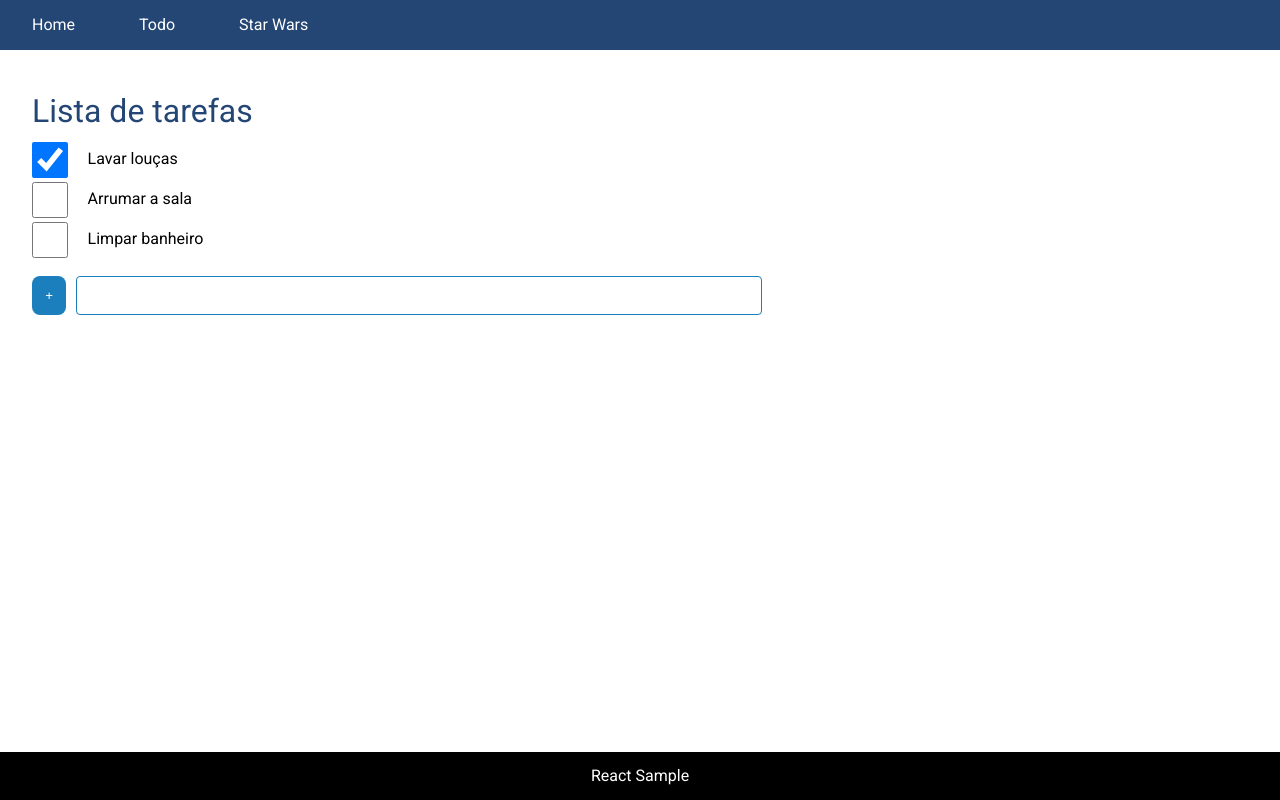
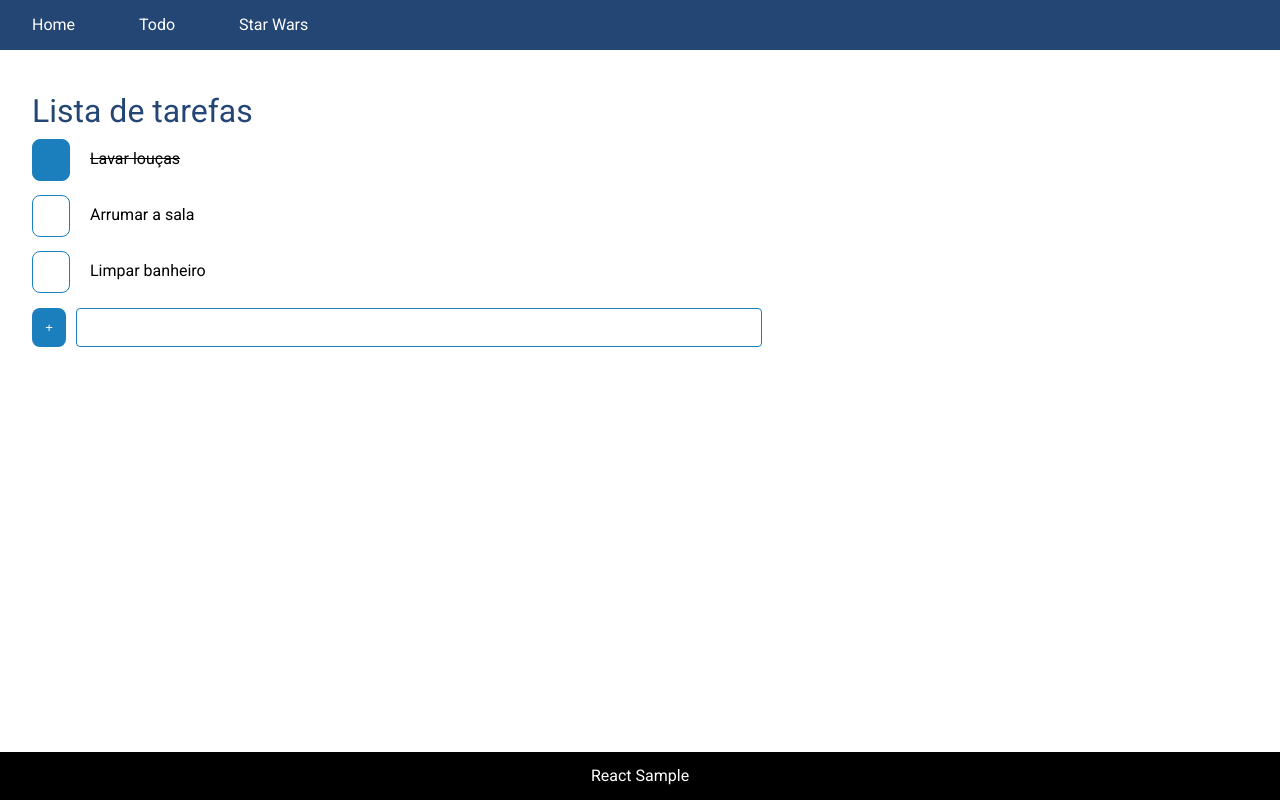
Before and after one commit to vitorspadacio/react-sample, a React app: page /todo in a window 1280 px wide. Built offline with nearby package versions, Linux system fonts and the light colour scheme.

Commit message:
Nova estilização do todo

```diff
--- a/src/features/todo/TodoList/TodoList.scss
+++ b/src/features/todo/TodoList/TodoList.scss
@@ -8,17 +8,42 @@
     display: flex;
     height: 40px;
     margin-left: 0;
+    margin-bottom: 1em;
 
     input {
-      height: 40px;
-      margin: 0;
-      margin-right: 0.75em;
-      width: 36px;
+      cursor: pointer;
+      opacity: 0;
+      position: absolute;
+
+      & + label:before {
+        background-color: $white;
+        border: 1px solid $light-blue;
+        border-radius: 8px;
+        content: '';
+        cursor: pointer;
+        display: inline-block;
+        height: 40px;
+        margin-right: 1.25em;
+        width: 36px;
+      }
+
+      &:checked {
+        & + label {
+          text-decoration: line-through;
+        }
+
+        & + label:before {
+          background-color: $light-blue;
+        }
+      }
     }
 
-    span {
+    label {
+      align-items: center;
+      cursor: pointer;
+      display: flex;
       line-height: calc(40px - 0.6em);
-      padding: 0.6em;
+      padding: 0.6em 0.6em 0.6em 0;
     }
   }
 }
--- a/src/features/todo/TodoList/TodoList.tsx
+++ b/src/features/todo/TodoList/TodoList.tsx
@@ -13,12 +13,13 @@ export default () => {
   const listTasks = () => tasks.map((task) => (
     <li key={task.id}>
       <input
+        id={task.id}
         type='checkbox'
         title={`${task.description} está completa?`}
         onChange={() => handleTaskToggle(task.id)}
         checked={task.isComplete}
       />
-      <span>{task.description}</span>
+      <label htmlFor={task.id}>{task.description}</label>
     </li>
   ))
 
```
